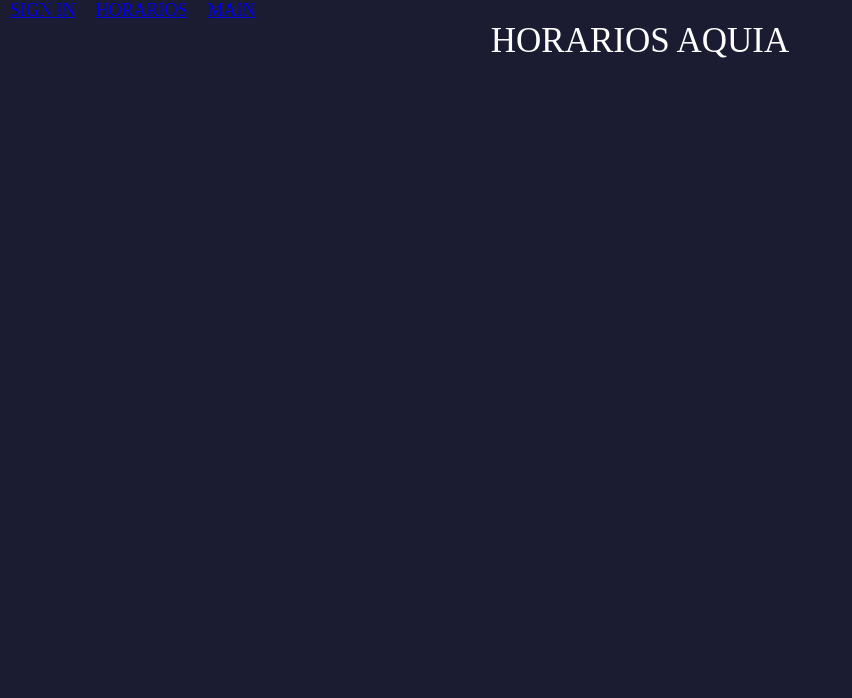
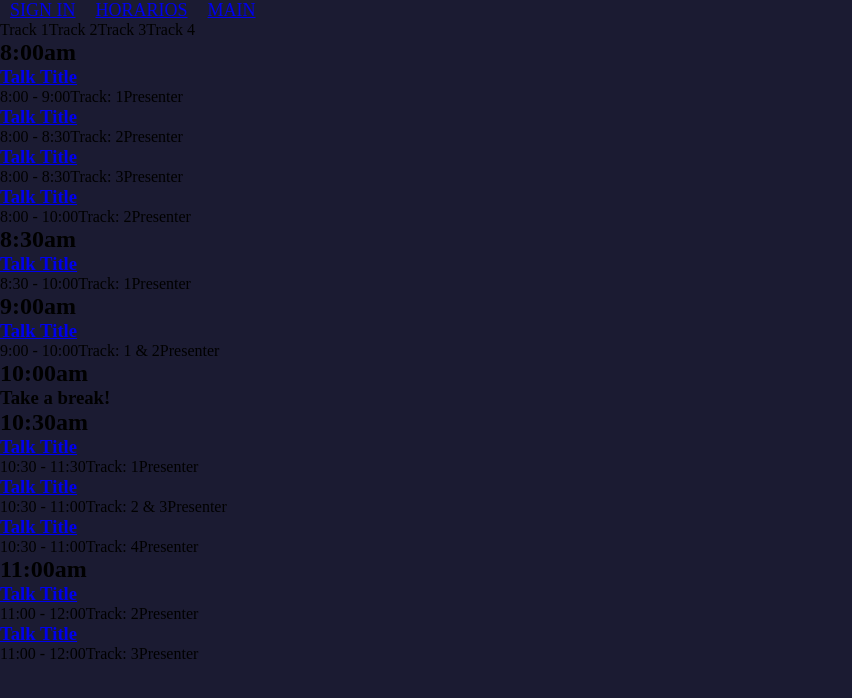
Before and after one commit to Emanuel795/HackerT, a React (Create React App) app: page /horarios in a window 1280 px wide. Shown: the top 698 px of the page, without its empty margins (0-852 px from the left). Built offline with nearby package versions, Linux system fonts and the light colour scheme.

Commit message:
refactor timetable template

```diff
--- a/src/Routes/TimeTable/TimeTable.jsx
+++ b/src/Routes/TimeTable/TimeTable.jsx
@@ -1,146 +1,131 @@
 import React, { Fragment } from "react";
 
 function TimeTable() {
-  return <h1 style={{ color: "white" }}>HORARIOS AQUIA</h1>;
+  return (
+    <>
+      <div>
+        <span aria-hidden="true">Track 1</span>
+        <span aria-hidden="true">Track 2</span>
+        <span aria-hidden="true">Track 3</span>
+        <span aria-hidden="true">Track 4</span>
+
+        <h2>8:00am</h2>
+
+        <div>
+          <h3>
+            <a href="/">Talk Title</a>
+          </h3>
+          <span>8:00 - 9:00</span>
+          <span>Track: 1</span>
+          <span>Presenter</span>
+        </div>
+
+        <div>
+          <h3>
+            <a href="/">Talk Title</a>
+          </h3>
+          <span>8:00 - 8:30</span>
+          <span>Track: 2</span>
+          <span>Presenter</span>
+        </div>
+
+        <div>
+          <h3>
+            <a href="/">Talk Title</a>
+          </h3>
+          <span>8:00 - 8:30</span>
+          <span>Track: 3</span>
+          <span>Presenter</span>
+        </div>
+
+        <div>
+          <h3>
+            <a href="/">Talk Title</a>
+          </h3>
+          <span>8:00 - 10:00</span>
+          <span>Track: 2</span>
+          <span>Presenter</span>
+        </div>
+
+        <h2>8:30am</h2>
+
+        <div>
+          <h3>
+            <a href="/">Talk Title</a>
+          </h3>
+          <span>8:30 - 10:00</span>
+          <span>Track: 1</span>
+          <span>Presenter</span>
+        </div>
+
+        <h2>9:00am</h2>
+
+        <div>
+          <h3>
+            <a href="/">Talk Title</a>
+          </h3>
+          <span>9:00 - 10:00</span>
+          <span>Track: 1 &amp; 2</span>
+          <span>Presenter</span>
+        </div>
+
+        <h2>10:00am</h2>
+
+        <div>
+          <h3>Take a break!</h3>
+        </div>
+
+        <h2>10:30am</h2>
+
+        <div>
+          <h3>
+            <a href="/">Talk Title</a>
+          </h3>
+          <span>10:30 - 11:30</span>
+          <span>Track: 1</span>
+          <span>Presenter</span>
+        </div>
+
+        <div>
+          <h3>
+            <a href="/">Talk Title</a>
+          </h3>
+          <span>10:30 - 11:00</span>
+          <span>Track: 2 &amp; 3</span>
+          <span>Presenter</span>
+        </div>
+
+        <div>
+          <h3>
+            <a href="/">Talk Title</a>
+          </h3>
+          <span>10:30 - 11:00</span>
+          <span>Track: 4</span>
+          <span>Presenter</span>
+        </div>
+
+        <h2>11:00am</h2>
+
+        <div>
+          <h3>
+            <a href="/">Talk Title</a>
+          </h3>
+          <span>11:00 - 12:00</span>
+          <span>Track: 2</span>
+          <span>Presenter</span>
+        </div>
+
+        <div>
+          <h3>
+            <a href="/">Talk Title</a>
+          </h3>
+          <span>11:00 - 12:00</span>
+          <span>Track: 3</span>
+          <span>Presenter</span>
+        </div>
+      </div>
+    </>
+  );
 }
 
 export default TimeTable;
-
-/*
-
-<div className="schedule" aria-labelledby="schedule-heading">
-        <span className="track-slot" aria-hidden="true">
-          Track 1
-        </span>
-        <span className="track-slot" aria-hidden="true">
-          Track 2
-        </span>
-        <span className="track-slot" aria-hidden="true">
-          Track 3
-        </span>
-        <span className="track-slot" aria-hidden="true">
-          Track 4
-        </span>
-
-        <h2 className="time-slot">8:00am</h2>
-
-        <div className="session session-1 track-1">
-          <h3 className="session-title">
-            <a href="#">Talk Title</a>
-          </h3>
-          <span className="session-time">8:00 - 9:00</span>
-          <span className="session-track">Track: 1</span>
-          <span className="session-presenter">Presenter</span>
-        </div>
-
-        <div className="session session-2 track-2">
-          <h3 className="session-title">
-            <a href="#">Talk Title</a>
-          </h3>
-          <span className="session-time">8:00 - 8:30</span>
-          <span className="session-track">Track: 2</span>
-          <span className="session-presenter">Presenter</span>
-        </div>
-
-        <div className="session session-3 track-3">
-          <h3 className="session-title">
-            <a href="#">Talk Title</a>
-          </h3>
-          <span className="session-time">8:00 - 8:30</span>
-          <span className="session-track">Track: 3</span>
-          <span className="session-presenter">Presenter</span>
-        </div>
-
-        <div className="session session-4 track-4">
-          <h3 className="session-title">
-            <a href="#">Talk Title</a>
-          </h3>
-          <span className="session-time">8:00 - 10:00</span>
-          <span className="session-track">Track: 2</span>
-          <span className="session-presenter">Presenter</span>
-        </div>
-
-        <h2 className="time-slot">8:30am</h2>
-
-        <div className="session session-5 track-3">
-          <h3 className="session-title">
-            <a href="#">Talk Title</a>
-          </h3>
-          <span className="session-time">8:30 - 10:00</span>
-          <span className="session-track">Track: 1</span>
-          <span className="session-presenter">Presenter</span>
-        </div>
-
-        <h2 className="time-slot">9:00am</h2>
-
-        <div className="session session-6 track-1">
-          <h3 className="session-title">
-            <a href="#">Talk Title</a>
-          </h3>
-          <span className="session-time">9:00 - 10:00</span>
-          <span className="session-track">Track: 1 & 2</span>
-          <span className="session-presenter">Presenter</span>
-        </div>
-
-        <h2 className="time-slot">10:00am</h2>
-
-        <div className="session session-7 track-all">
-          <h3 className="session-title">Take a break!</h3>
-        </div>
-
-        <h2 className="time-slot">10:30am</h2>
-
-        <div className="session session-8 track-1">
-          <h3 className="session-title">
-            <a href="#">Talk Title</a>
-          </h3>
-          <span className="session-time">10:30 - 11:30</span>
-          <span className="session-track">Track: 1</span>
-          <span className="session-presenter">Presenter</span>
-        </div>
-
-        <div className="session session-9 track-2">
-          <h3 className="session-title">
-            <a href="#">Talk Title</a>
-          </h3>
-          <span className="session-time">10:30 - 11:00</span>
-          <span className="session-track">Track: 2 & 3</span>
-          <span className="session-presenter">Presenter</span>
-        </div>
-
-        <div className="session session-10 track-4">
-          <h3 className="session-title">
-            <a href="#">Talk Title</a>
-          </h3>
-          <span className="session-time">10:30 - 11:00</span>
-          <span className="session-track">Track: 4</span>
-          <span className="session-presenter">Presenter</span>
-        </div>
-
-        <h2 className="time-slot">11:00am</h2>
-
-        <div
-          className="session session-11 track-2"
-          style="grid-column: track-2; grid-row: time-1100 / time-1200;"
-        >
-          <h3 className="session-title">
-            <a href="#">Talk Title</a>
-          </h3>
-          <span className="session-time">11:00 - 12:00</span>
-          <span className="session-track">Track: 2</span>
-          <span className="session-presenter">Presenter</span>
-        </div>
-
-        <div
-          className="session session-11 track-3"
-          style="grid-column: track-3; grid-row: time-1100 / time-1200;"
-        >
-          <h3 className="session-title">
-            <a href="#">Talk Title</a>
-          </h3>
-          <span className="session-time">11:00 - 12:00</span>
-          <span className="session-track">Track: 3</span>
-          <span className="session-presenter">Presenter</span>
-        </div>
-      </div>
-*/
```
